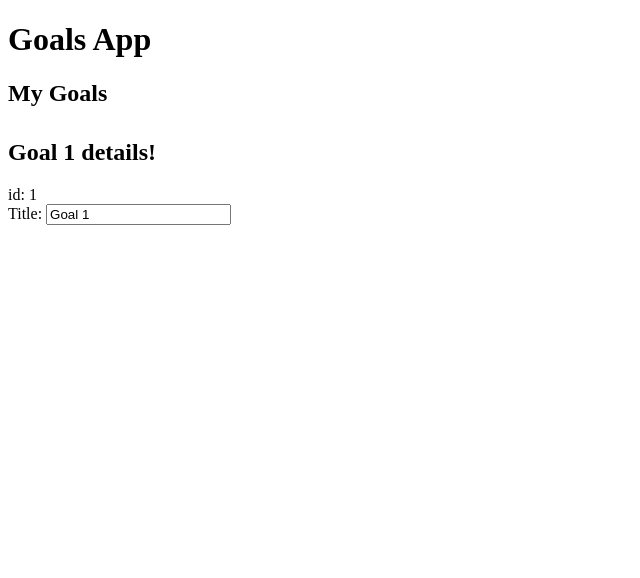
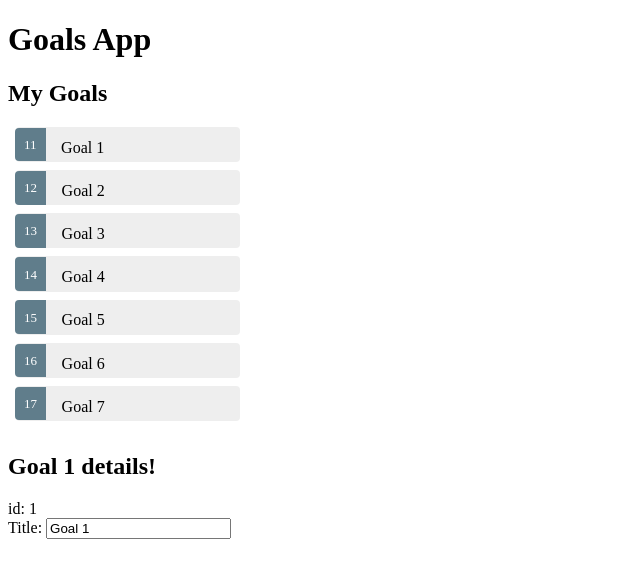
Before and after one commit to VinnieVendemia/goals-app-angular, an Angular app: page / in a window 1280 px wide. Shown: the top 578 px of the page, without its empty margins (0-640 px from the left). Built offline with nearby package versions, Linux system fonts and the light colour scheme.

Commit message:
Add goals to AppComponent class

```diff
--- a/src/app/app.component.ts
+++ b/src/app/app.component.ts
@@ -85,7 +85,8 @@
   goal: Goal = {
   	id: 1,
   	title: 'Goal 1'
-  }
+  };
+  goals = GOALS;
 }
 
 export class Goal {
```
